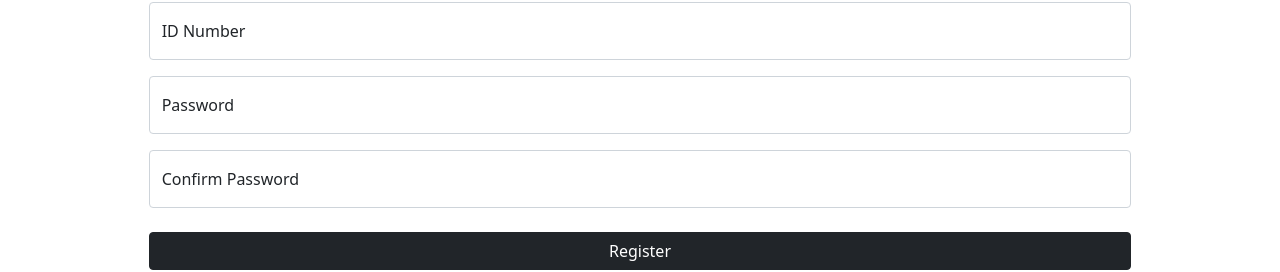
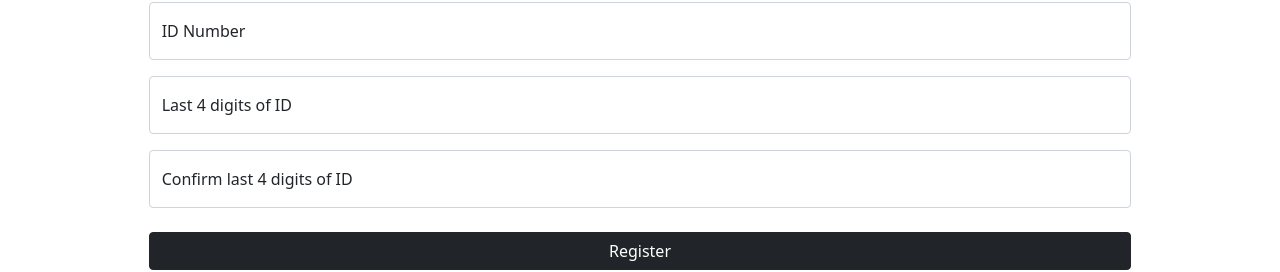
Before and after one commit to tochy97/seniorproject, a React (Create React App) app in the folder frontend/: page /register in a window 1280 px wide. Shown: the part 295-567 px from the top of the page. Built offline with nearby package versions, Linux system fonts and the light colour scheme; no server answers.

Commit message:
Password takes 4 digit pin

```diff
--- a/frontend/src/Auth/Login.js
+++ b/frontend/src/Auth/Login.js
@@ -71,15 +71,18 @@ function Login() {
                         <Modal.Body>
                             <Form onSubmit={handleSubmit}>
                                 <Form.Floating id="username">
-                                    <Form.Control type="username" placeholder="ID Number" value={username} onChange={e=>setUsername(e.target.value)} autoFocus required></Form.Control>
+                                    <Form.Control type="username" placeholder="ID Number" value={username} onChange={e=>setUsername(e.target.value)} required></Form.Control>
                                     <Form.Label>ID Number</Form.Label>
                                 </Form.Floating>
                                 <Button className="w-100 mt-4" variant="dark" type="submit">Login</Button>
                             </Form>
                         </Modal.Body>
                         <Modal.Footer>
-                        <Button className="w-100 mt-4" variant="secondary" onClick={handleClose}>
+                        <Button variant="secondary" onClick={handleClose}>
                             Close
+                        </Button>
+                        <Button variant="primary" onClick={handleClose}>
+                            Login
                         </Button>
                         </Modal.Footer>
                     </Modal>
--- a/frontend/src/Auth/Register.js
+++ b/frontend/src/Auth/Register.js
@@ -68,12 +68,12 @@ function Register() {
                             <Form.Label>ID Number</Form.Label>
                         </Form.Floating>
                         <Form.Floating id="password" style={{marginTop: "1rem"}} >
-                            <Form.Control type="password" placeholder="Password" rvalue={password} onChange={e=>setPassword(e.target.value)} required></Form.Control>
-                            <Form.Label>Password</Form.Label>
+                            <Form.Control type="password" placeholder="Last 4 digits of ID" rvalue={password} onChange={e=>setPassword(e.target.value)} required></Form.Control>
+                            <Form.Label>Last 4 digits of ID</Form.Label>
                         </Form.Floating>
                         <Form.Floating id="cpassword" style={{marginTop: "1rem"}} >
-                            <Form.Control type="password" placeholder="Confirm Password" rvalue={cpassword} onChange={e=>setCpassword(e.target.value)} required></Form.Control>
-                            <Form.Label>Confirm Password</Form.Label>
+                            <Form.Control type="password" placeholder="Confirm last 4 digits of ID" rvalue={cpassword} onChange={e=>setCpassword(e.target.value)} required></Form.Control>
+                            <Form.Label>Confirm last 4 digits of ID</Form.Label>
                         </Form.Floating>
                         <Button className="w-100 mt-4" variant="dark" type="submit">Register</Button>
                     </Form>
```
